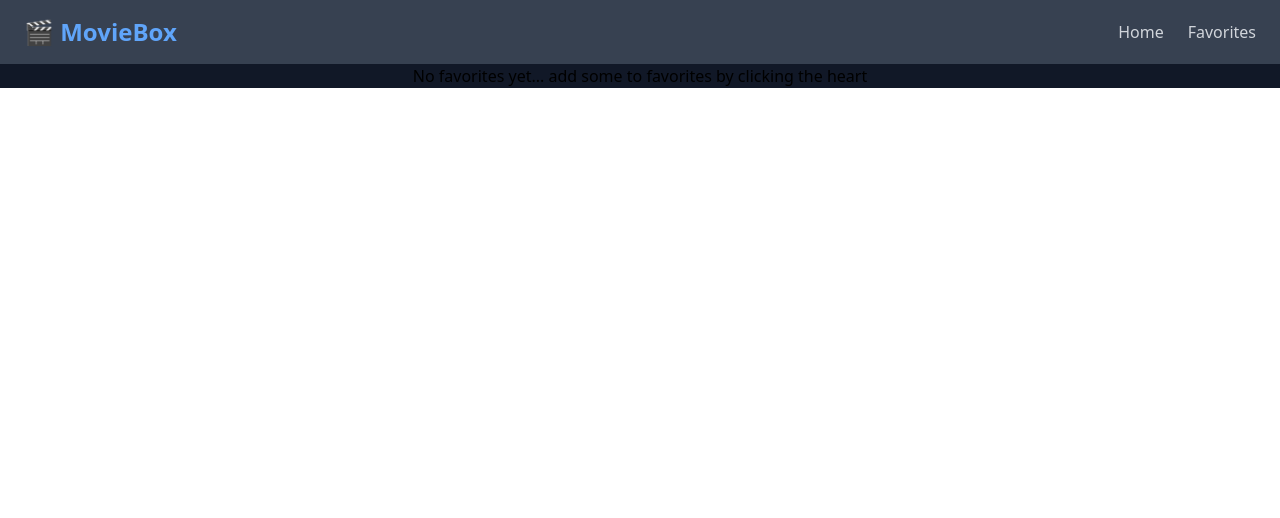
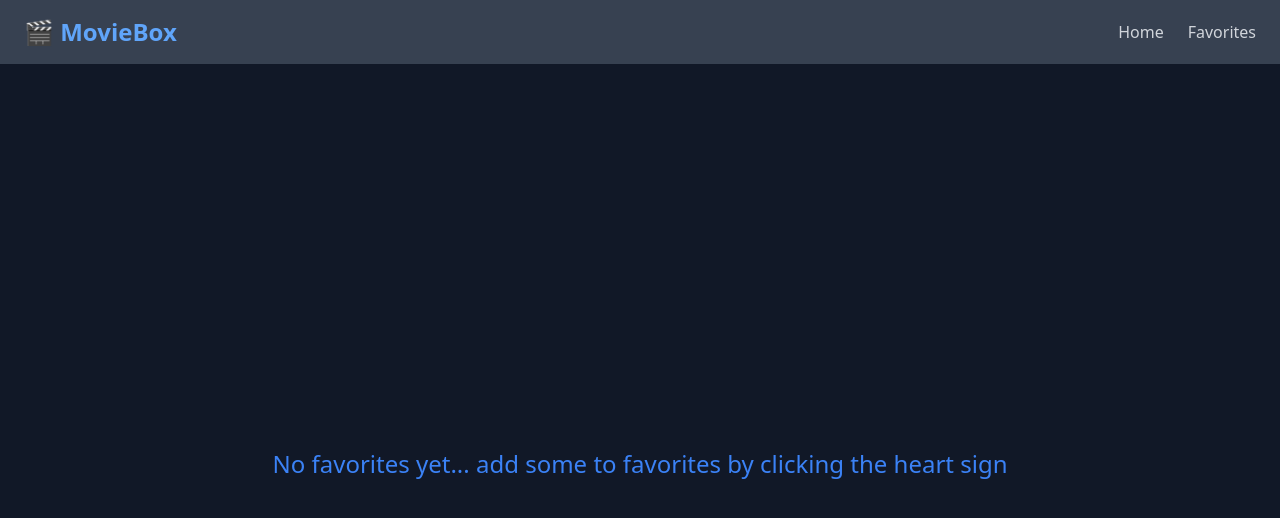
Before and after one commit to singhateh3/MovieWorld, a React (Vite) app: page /favorites in a window 1280 px wide. Shown: the top 518 px of the page. Built offline with nearby package versions, Linux system fonts and the light colour scheme.

Commit message:
pagination array fix

```diff
--- a/src/components/Pagination.jsx
+++ b/src/components/Pagination.jsx
@@ -5,10 +5,15 @@ const Pagination = ({
   currentPage,
 }) => {
   const totalPages = Math.ceil(totalPosts / postPerPage);
+  const pages = [];
 
-  const pages = Array.from({ length: totalPages }, (_, i) => i + 1);
+  for (let i = 1; i <= totalPages; i++) {
+    pages.push(i);
+  }
+  //   const pages = Array.from({ length: totalPages }, (_, i) => i + 1);
   return (
     <div className="flex justify-center gap-2 mt-5">
+      {/* first Page  */}
       <button
         className="disabled:opacity-40 rounded px-3 py-1 bg-gray-200"
         onClick={() => setCurrentPage(1)}
@@ -17,6 +22,7 @@ const Pagination = ({
         First
       </button>
 
+      {/* Previous  */}
       <button
         className="disabled:opacity-40 rounded px-3 py-1 bg-gray-200"
         onClick={() => setCurrentPage((prev) => Math.max(prev - 1, 1))}
@@ -35,6 +41,7 @@ const Pagination = ({
           {page}
         </button>
       ))}
+      {/* next  */}
       <button
         className="disabled:opacity-40 rounded px-3 py-1 bg-gray-200"
         onClick={() => setCurrentPage((prev) => Math.min(prev + 1, totalPages))}
@@ -43,6 +50,7 @@ const Pagination = ({
         Next
       </button>
 
+      {/* last Page  */}
       <button
         className="disabled:opacity-40 rounded px-3 py-1 bg-gray-200"
         onClick={() => setCurrentPage(totalPages)}
--- a/src/pages/Favorites.jsx
+++ b/src/pages/Favorites.jsx
@@ -4,12 +4,13 @@ import MovieCard from "../components/MovieCard";
 
 const Favorites = () => {
   const { favorites } = useMovieContext();
+  console.log(favorites.length);
 
   return (
     <div>
       {favorites.length === 0 ? (
-        <p className="text-center">
-          No favorites yet... add some to favorites by clicking the heart
+        <p className="text-center text-blue-500 h-screen items-center flex justify-center text-2xl">
+          No favorites yet... add some to favorites by clicking the heart sign
         </p>
       ) : (
         <div className="grid grid-cols-2 sm:grid-cols-3 lg:grid-cols-4 gap-6 p-2">
```
